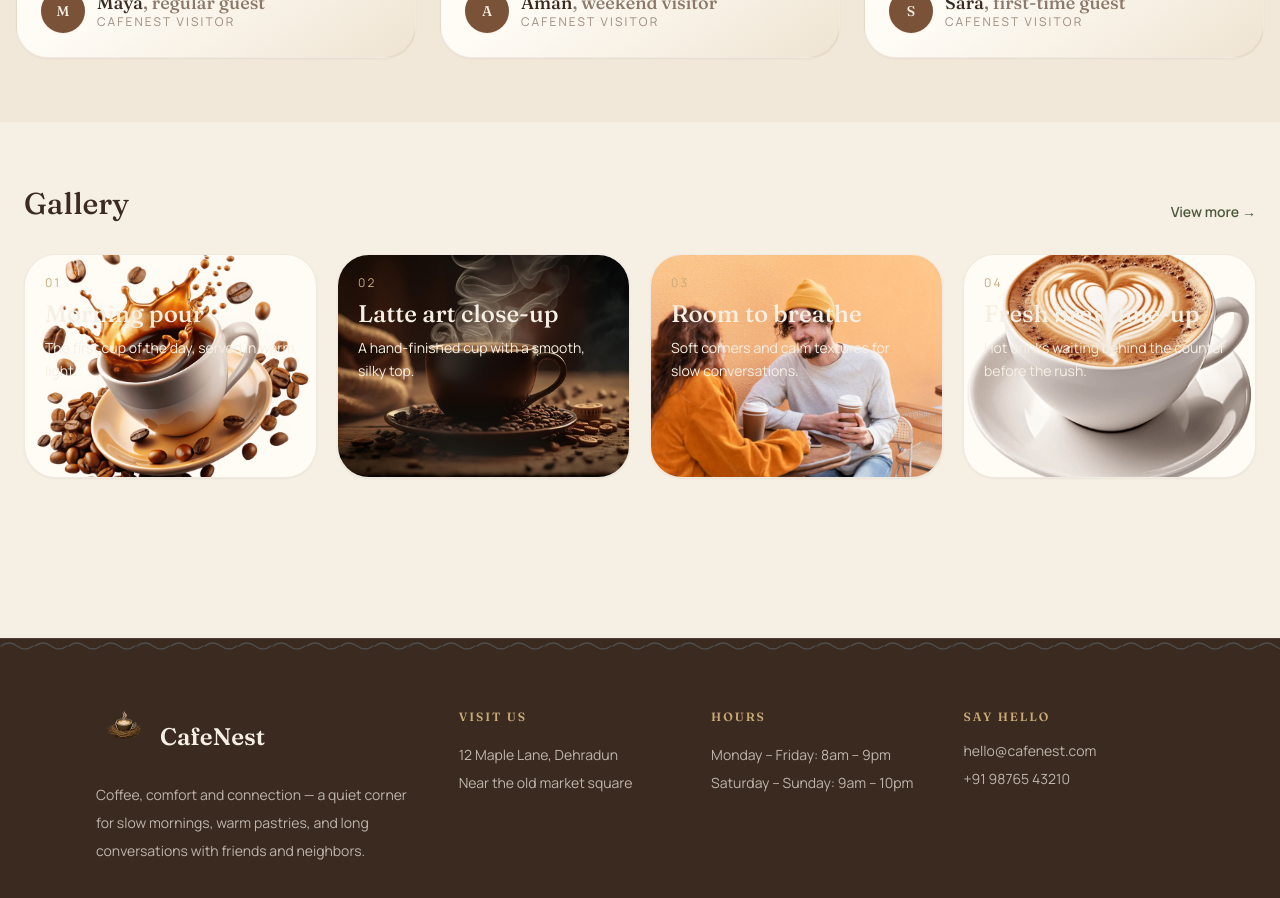
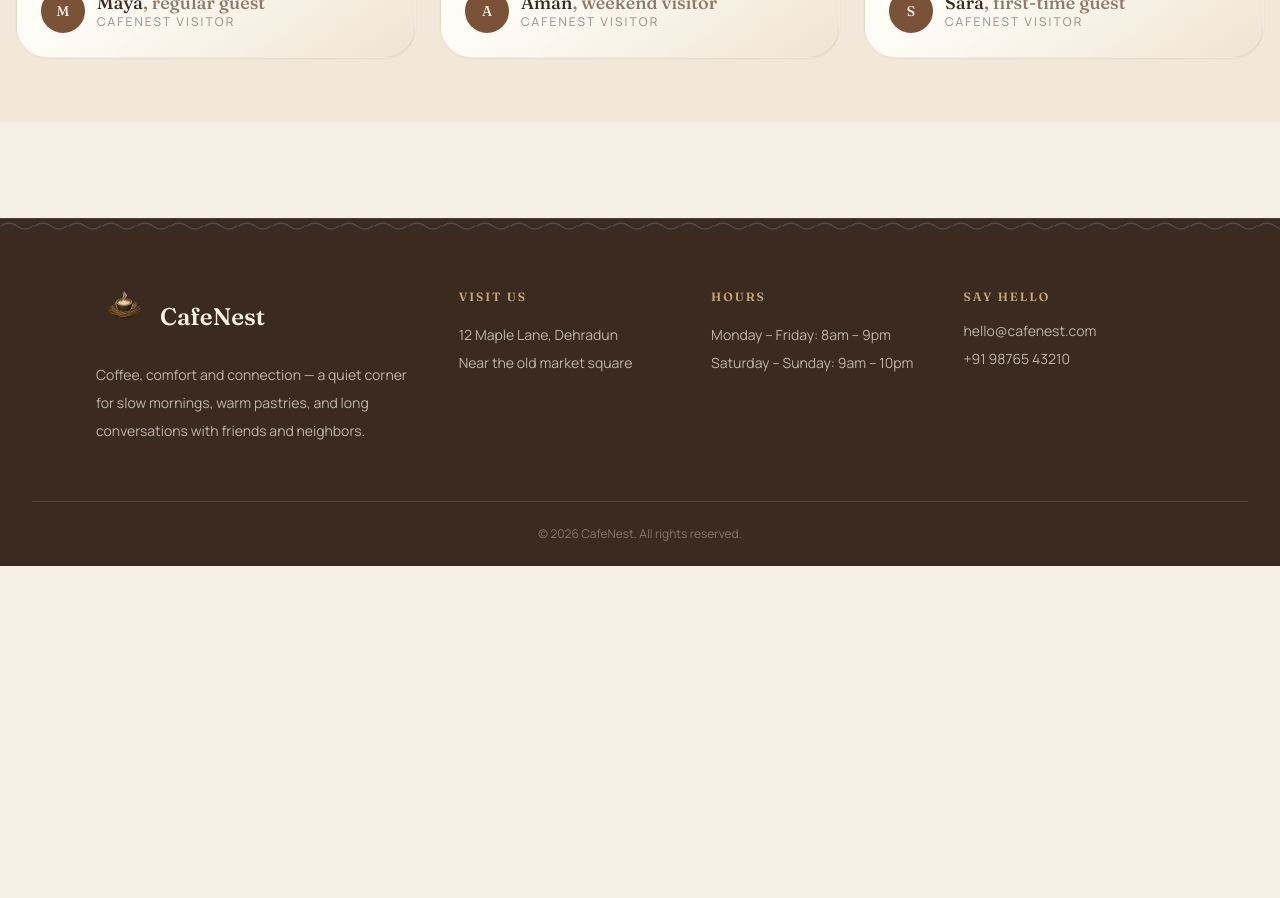
Before and after one commit to akritiofficial26/Cafe-Nest, a React (Vite) app: page / in a window 1280 px wide. Shown: the part 1640-2538 px from the top of the page. After the commit the page ends 2206 px from the top, so only its background shows below. Built offline with nearby package versions, Linux system fonts and the light colour scheme.

Commit message:
Remove Gallery Section From Home Page.

```diff
--- a/src/pages/Home.jsx
+++ b/src/pages/Home.jsx
@@ -156,35 +156,6 @@ export default function Home() {
         </div>
       </section>
 
-      <section id="gallery" className="max-w-7xl mx-auto px-4 sm:px-6 py-16">
-        <ScrollReveal>
-          <div className="flex items-end justify-between gap-4 mb-8">
-            <h2 className="font-display text-2xl sm:text-3xl text-espresso">Gallery</h2>
-            <Link to="/gallery" className="text-sm font-semibold text-mocha-green hover:underline">
-              View more →
-            </Link>
-          </div>
-        </ScrollReveal>
-        <StaggerGrid className="grid sm:grid-cols-2 lg:grid-cols-4 gap-5">
-          {galleryItems.slice(0, 4).map((item, index) => (
-            <StaggerItem key={item.title}>
-              <div className="group relative min-h-56 overflow-hidden rounded-[2rem] border border-coffee/10 bg-cream-card shadow-sm transition-all duration-300 hover:-translate-y-1 hover:shadow-[0_18px_40px_rgba(58,42,32,0.12)]">
-                <img
-                  src={item.image}
-                  alt={item.title}
-                  className="absolute inset-0 h-full w-full object-cover transition duration-500 group-hover:scale-105"
-                />
-                <div className="absolute inset-0 bg-gradient-to-t from-espresso/78 via-espresso/20 to-transparent" />
-                <div className="relative z-10 flex h-full flex-col justify-end p-5 text-cream">
-                  <p className="text-xs uppercase tracking-[0.18em] text-sand mb-2">0{index + 1}</p>
-                  <h3 className="font-display text-2xl leading-tight">{item.title}</h3>
-                  <p className="mt-2 text-sm leading-relaxed text-cream/82">{item.text}</p>
-                </div>
-              </div>
-            </StaggerItem>
-          ))}
-        </StaggerGrid>
-      </section>
     </div>
   )
 }
```
